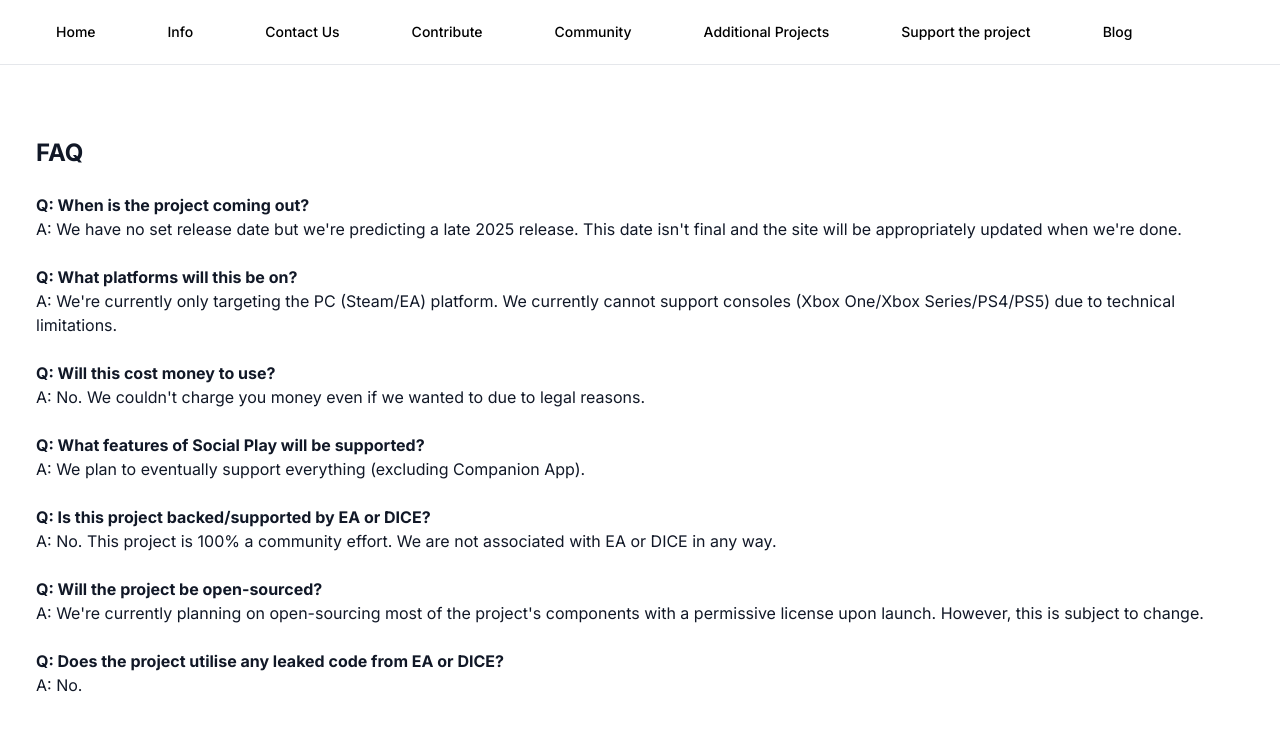
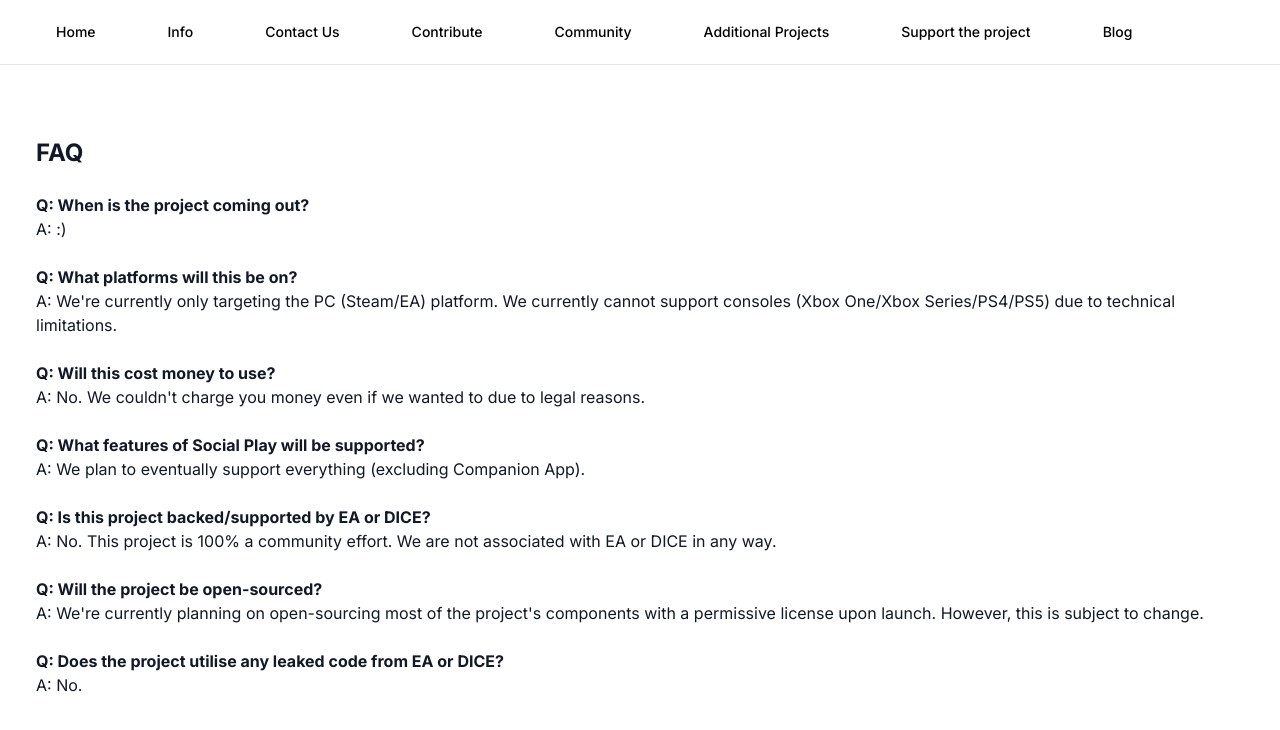
Before and after one commit to Beat-Revival/project-website, a Next.js app: page /info in a window 1280 px wide. Shown: the top 730 px of the page. Built offline with nearby package versions, Linux system fonts and the light colour scheme.

Commit message:
Update info page

```diff
--- a/src/app/info/page.tsx
+++ b/src/app/info/page.tsx
@@ -7,7 +7,7 @@ export default function Info() {
                 </p>
                 <p>
                     <strong>Q: When is the project coming out?<br/></strong>
-                    A: We have no set release date but we&apos;re predicting a late 2025 release. This date isn&apos;t final and the site will be appropriately updated when we&apos;re done.
+                    A: :)
                 </p>
                 <br/>
                 <p>
```
